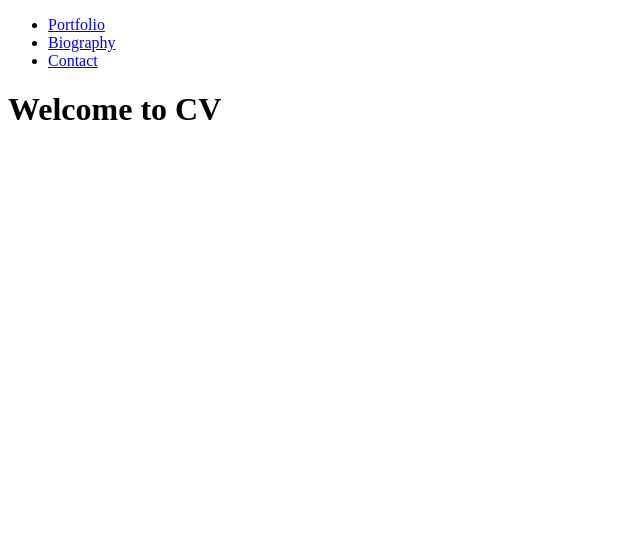
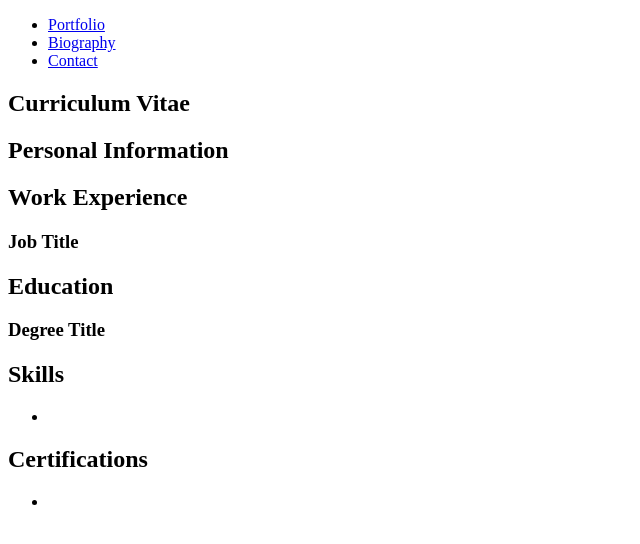
Before and after one commit to NM4TT/web-nmatute, a SvelteKit app in the folder frontend/: page / in a window 1280 px wide. Shown: the top 544 px of the page, without its empty margins (0-640 px from the left). Built offline with nearby package versions, Linux system fonts and the light colour scheme.

Commit message:
Add HTML semantic tags per page & config typescript

```diff
--- a/frontend/package.json
+++ b/frontend/package.json
@@ -35,7 +35,6 @@
 	},
 	"type": "module",
 	"dependencies": {
-		"svelte-routing": "^2.13.0",
 		"web-nmatute": "file:"
 	}
 }
--- a/frontend/src/routes/+layout.svelte
+++ b/frontend/src/routes/+layout.svelte
@@ -1,17 +1,16 @@
 <script lang="ts">
     import { page } from '$app/stores';
     import { goto } from '$app/navigation';
-    import { menuItems } from '../store.js';
+    import { menuItems } from '../store';
 
-// Define your menus based on routes
+    let currentPage: string;
+
     const menus: { [key: string]: string[] } = {
         '/': ['Portfolio', 'Biography', 'Contact'],
         '/biography': ['Portfolio', 'CV', 'Contact'],
         '/portfolio': ['Biography', 'Contact', 'CV'],
         '/contact': ['Portfolio', 'Biography', 'CV'],
     };
-
-let currentPage: string;
 
     $: if ($page) {
         currentPage = $page.url.pathname;
@@ -23,6 +22,7 @@ $: if ($page) {
     }
 </script>
 
+<header>
     <nav>
         <ul>
             {#each $menuItems as item}
@@ -30,5 +30,6 @@ $: if ($page) {
             {/each}
         </ul>
     </nav>
+</header>
 
 <slot />
--- a/frontend/src/routes/+page.svelte
+++ b/frontend/src/routes/+page.svelte
@@ -1 +1,46 @@
-<h1>Welcome to CV</h1>
+<main>
+    <section>
+      <h1>Curriculum Vitae</h1>
+      <header>
+        <h2>Personal Information</h2>
+      </header>
+      <p></p>
+    </section>
+
+    <section>
+      <h2>Work Experience</h2>
+      <article>
+        <header>
+          <h3>Job Title</h3>
+          <time datetime=""></time>
+        </header>
+        <p></p>
+      </article>
+    </section>
+
+    <section>
+      <h2>Education</h2>
+      <article>
+        <header>
+          <h3>Degree Title</h3>
+          <time datetime=""></time>
+        </header>
+        <p></p>
+      </article>
+    </section>
+
+    <section>
+      <h2>Skills</h2>
+      <ul>
+        <li></li>
+      </ul>
+    </section>
+
+    <section>
+      <h2>Certifications</h2>
+      <ul>
+        <li></li>
+      </ul>
+    </section>
+</main>
+<footer></footer>
--- a/frontend/src/routes/404.svelte
+++ b/frontend/src/routes/404.svelte
@@ -1,13 +1,8 @@
-<script lang="ts">
-// This component can include any logic or styling you need
-</script>
-
-<h1>404 Not Found</h1>
-<p>Sorry, the page you are looking for does not exist.</p>
-<a href="/">Go to Home</a>
-
-<style>
-h1 {
-    color: red;
-}
-</style>
+<main>
+    <section>
+      <h1>Error 404: Page Not Found</h1>
+      <p>The page you are looking for doesn't exist or has been moved.</p>
+      <a href="/">Go back to Home</a>
+    </section>
+</main>
+<footer></footer>
--- a/frontend/tsconfig.json
+++ b/frontend/tsconfig.json
@@ -1,8 +1,8 @@
 {
 	"extends": "./.svelte-kit/tsconfig.json",
 	"compilerOptions": {
-		"allowJs": true,
-		"checkJs": true,
+		"allowJs": false,
+		"checkJs": false,
 		"esModuleInterop": true,
 		"forceConsistentCasingInFileNames": true,
 		"resolveJsonModule": true,
```
Also changed, not shown: frontend/src/routes/biography/+page.svelte (+24 -1 lines), frontend/src/routes/contact/+page.svelte (+29 -1 lines), frontend/src/routes/portfolio/+page.svelte (+28 -1 lines), frontend/tests/data.json (added, +27 -0 lines), frontend/src/store.ts (renamed from frontend/src/store.js). Lines whose indentation alone changed are shown as unchanged.
